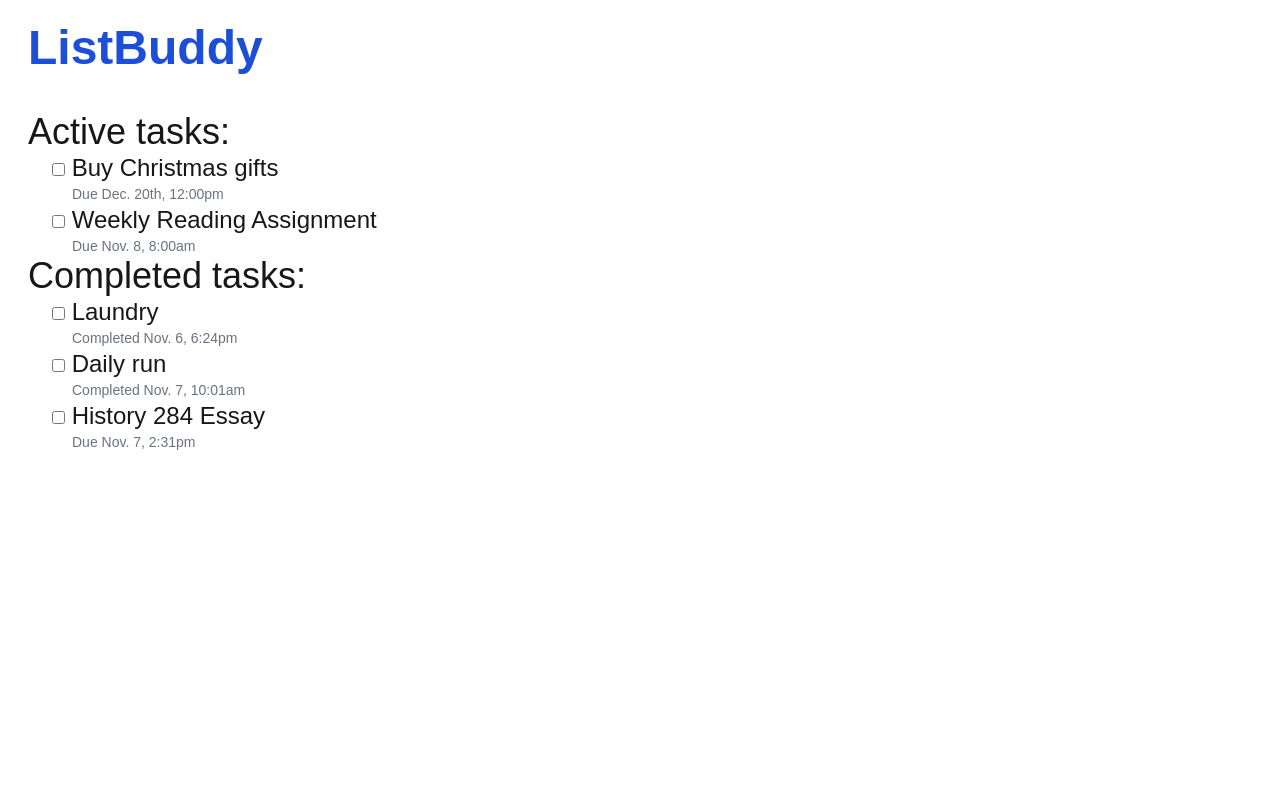
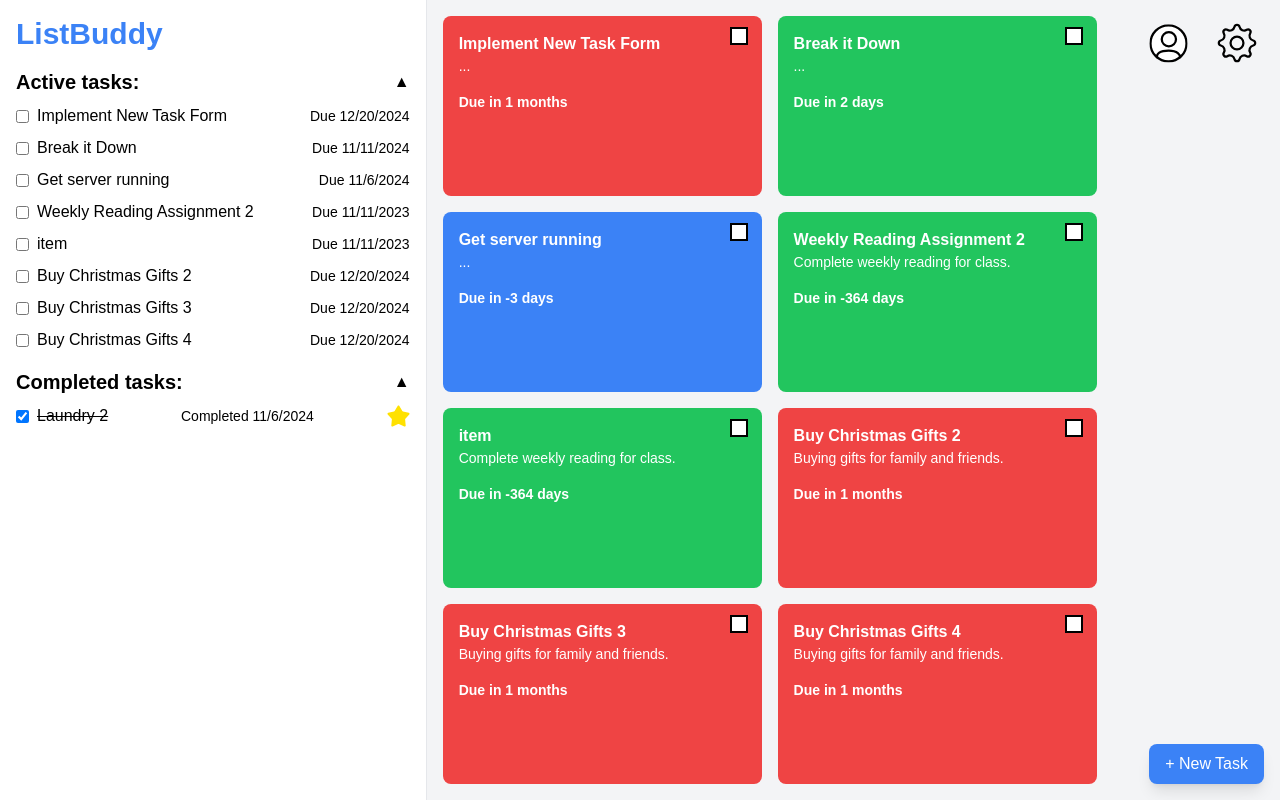
Before and after one commit to StuffGames/list-buddy-app, a Next.js app: page /home in a window 1280 px wide. Built offline with nearby package versions, Linux system fonts and the light colour scheme.

Commit message:
implemented task lists and grid

```diff
--- a/app/home/page.jsx
+++ b/app/home/page.jsx
@@ -1,41 +1,297 @@
-export default function HomePage() {
-    return (
-        <div className="pl-7">
-            <h1 className="text-blue-700 text-5xl font-black mt-6 mb-10">
-            ListBuddy
-            </h1>
-            <div className="task-container">
-                <h2 className="text-4xl">Active tasks:</h2>
-                    <div className="pl-6">
-                    <input type="checkbox" className="task-1"
-                        name="task1" value="task1" />
-                    <label htmlFor="task-1" className="text-2xl"> Buy Christmas gifts</label><br />
-                    <p className="text-gray-500 text-sm ml-5">Due Dec. 20th, 12:00pm</p> {/* Smaller gray text */}
+'use client'
+import React, { useState } from 'react';
 
-                    <input type="checkbox" className="task-2"
-                        name="task2" value="task2" />
-                    <label htmlFor="task-2" className="text-2xl"> Weekly Reading Assignment</label><br />
-                    <p className="text-gray-500 text-sm ml-5">Due Nov. 8, 8:00am</p> {/* Smaller gray text */}
-                    </div>
+const initialTasks = [
+  {
+    name: 'Implement New Task Form',
+    deadline: new Date('2024-12-20'),
+    description: '...',
+    difficulty: 3,
+    category: 'work',
+    completed: false,
+    completion_date: null,
+    priority: 2,
+    importance: 0,
+  },
+  {
+    name: 'Break it Down',
+    deadline: new Date('2024-11-11'),
+    description: '...',
+    difficulty: 2,
+    category: 'school',
+    completed: false,
+    completion_date: null,
+    priority: 2,
+    importance: .1,
+  },
+  {
+    name: 'Get server running',
+    deadline: new Date('2024-11-06'),
+    description: '...',
+    difficulty: 1,
+    category: 'home',
+    completed: false,
+    completion_date: null,
+    priority: 1,
+    importance: .2,
+  },
+  {
+    name: 'Weekly Reading Assignment 2',
+    deadline: new Date('2023-11-11'),
+    description: 'Complete weekly reading for class.',
+    difficulty: 2,
+    category: 'school',
+    completed: false,
+    completion_date: null,
+    priority: 2,
+    importance: .3,
+  },
+  {
+    name: 'Laundry 2',
+    deadline: new Date('2024-11-06'),
+    description: 'Do the laundry.',
+    difficulty: 1,
+    category: 'home',
+    completed: true,
+    completion_date: new Date('2024-11-06'),
+    priority: 1,
+    importance: .4,
+  },
+  {
+    name: 'item',
+    deadline: new Date('2023-11-11'),
+    description: 'Complete weekly reading for class.',
+    difficulty: 2,
+    category: 'school',
+    completed: false,
+    completion_date: null,
+    priority: 2,
+    importance: .5,
+  },
+  {
+    name: 'Buy Christmas Gifts 2',
+    deadline: new Date('2024-12-20'),
+    description: 'Buying gifts for family and friends.',
+    difficulty: 3,
+    category: 'work',
+    completed: false,
+    completion_date: null,
+    priority: 2,
+    importance: .6,
+  },
+  {
+    name: 'Buy Christmas Gifts 3',
+    deadline: new Date('2024-12-20'),
+    description: 'Buying gifts for family and friends.',
+    difficulty: 3,
+    category: 'work',
+    completed: false,
+    completion_date: null,
+    priority: 2,
+    importance: .7,
+  },
+  {
+    name: 'Buy Christmas Gifts 4',
+    deadline: new Date('2024-12-20'),
+    description: 'Buying gifts for family and friends.',
+    difficulty: 3,
+    category: 'work',
+    completed: false,
+    completion_date: null,
+    priority: 2,
+    importance: .8,
+  },
+  // Add more tasks here as needed
+];
 
-                    <h2 className="text-4xl">Completed tasks:</h2>
-                    <div className="pl-6">
-                    <input type="checkbox" className="task-3"
-                        name="task3" value="task3" />
-                    <label htmlFor="task-3" className="text-2xl"> Laundry </label><br />
-                    <p className="text-gray-500 text-sm ml-5">Completed Nov. 6, 6:24pm</p> {/* Smaller gray text */}
+const HomePage = () => {
+  const [tasks, setTasks] = useState(initialTasks);
+  const [showActive, setShowActive] = useState(true);
+  const [showCompleted, setShowCompleted] = useState(true);
 
-                    <input type="checkbox" className="task-4"
-                        name="task4" value="task4" />
-                    <label htmlFor="task-4" className="text-2xl"> Daily run </label><br />
-                    <p className="text-gray-500 text-sm ml-5">Completed Nov. 7, 10:01am</p> {/* Smaller gray text */}
+  const handleToggleActive = () => setShowActive(!showActive);
+  const handleToggleCompleted = () => setShowCompleted(!showCompleted);
 
-                    <input type="checkbox" className="task-5"
-                        name="task5" value="task5" />
-                    <label htmlFor="task-5" className="text-2xl"> History 284 Essay</label><br />
-                    <p className="text-gray-500 text-sm ml-5">Due Nov. 7, 2:31pm</p> {/* Smaller gray text */}
-                </div>
-            </div>
+  // Handler for checkbox change
+  const handleCheckboxChange = (taskName) => {
+    setTasks((prevTasks) =>
+      prevTasks.map((task) =>
+        task.name === taskName
+          ? {
+              ...task,
+              completed: !task.completed,
+              completion_date: !task.completed ? new Date() : null,
+            }
+          : task
+      )
+    );
+  };
+
+  const activeTasks = tasks.filter((task) => !task.completed);
+  const completedTasks = tasks.filter((task) => task.completed);
+
+  return (
+    <body>
+    <div className="flex min-h-screen">
+      {/* Left Panel */}
+      <div className="w-1/3 bg-white border-r p-4 min-h-screen">
+        <h1 className="text-3xl font-bold text-blue-500 mb-4">ListBuddy</h1>
+
+        {/* Active Tasks */}
+        <div>
+          <div className="flex justify-between items-center">
+            <h2 className="text-xl font-semibold text-black">Active tasks:</h2>
+            <button className="text-black" onClick={handleToggleActive}>{showActive ? '▲' : '▼'}</button>
+          </div>
+          {showActive && (
+            <ul className="space-y-2 mt-2">
+              {activeTasks.map((task, index) => (
+                <li key={index} className="flex justify-between items-center">
+                  <div className="flex items-center">
+                    <input
+                      type="checkbox"
+                      checked={task.completed}
+                      onChange={() => handleCheckboxChange(task.name)}
+                    />
+                    <span className="ml-2 text-black" >{task.name}</span>
+                  </div>
+                  <div className="text-sm text-black">
+                    Due {task.deadline.toLocaleDateString()}
+                  </div>
+                </li>
+              ))}
+            </ul>
+          )}
+        </div>
+
+        {/* Completed Tasks */}
+        <div className="mt-4">
+          <div className="flex justify-between items-center">
+            <h2 className="text-xl font-semibold text-black">Completed tasks:</h2>
+            <button className="text-black" onClick={handleToggleCompleted}>{showCompleted ? '▲' : '▼'}</button>
+          </div>
+          {showCompleted && (
+            <ul className="space-y-2 mt-2">
+              {completedTasks.map((task, index) => (
+                <li key={index} className="flex justify-between items-center">
+                  <div className="flex items-center">
+                    <input
+                      type="checkbox"
+                      checked={task.completed}
+                      onChange={() => handleCheckboxChange(task.name)}
+                    />
+                    <span className="ml-2 line-through text-black">{task.name}</span>
+                  </div>
+                  <div className="text-sm text-black">
+                    Completed {task.completion_date?.toLocaleDateString()}
+                  </div>
+                  {task.completion_date <= task.deadline && (
+                    <svg width="23" height="22" viewBox="0 0 46 44" fill="none" xmlns="http://www.w3.org/2000/svg">
+                      <path d="M21.279 1.90679C22.0535 0.59869 23.9465 0.598689 24.721 1.90679L30.7152 12.0311C30.9962 12.5058 31.4607 12.8433 31.9989 12.9638L43.4801 15.5361C44.9635 15.8684 45.5485 17.6688 44.5437 18.8096L36.7672 27.639C36.4026 28.0529 36.2252 28.599 36.2768 29.1481L37.3784 40.8622C37.5207 42.3757 35.9892 43.4884 34.5938 42.8854L23.7934 38.2179C23.2871 37.9991 22.7129 37.9991 22.2066 38.2179L11.4062 42.8853C10.0108 43.4884 8.47931 42.3757 8.62163 40.8622L9.72317 29.1481C9.77481 28.599 9.59737 28.0529 9.23282 27.639L1.4563 18.8096C0.451543 17.6688 1.03652 15.8684 2.51993 15.5361L14.0011 12.9638C14.5393 12.8433 15.0038 12.5058 15.2848 12.0311L21.279 1.90679Z" fill="#FFE100"/>
+                    </svg>
+                  )}
+                </li>
+              ))}
+            </ul>
+          )}
+        </div>
       </div>
-    );
-}
+
+      {/* Right Panel (Grid of Tasks) */}
+      <div className="flex-1 bg-gray-100 p-4 grid gap-4 grid-cols-5">
+  {activeTasks
+    .sort((a, b) => a.importance - b.importance) // Sort by importance in ascending order
+    .map((task, index) => {
+      const daysUntilDeadline = Math.ceil(
+        (task.deadline - new Date()) / (1000 * 60 * 60 * 24)
+      );
+      const boxSize = task.priority <= 2
+        ? 'col-span-2 row-span-2'
+        : task.priority <= 4
+        ? 'col-span-3 row-span-3'
+        : 'col-span-4 row-span-4';
+      const color = task.category === 'work'
+        ? 'bg-red-500'
+        : task.category === 'school'
+        ? 'bg-green-500'
+        : task.category === 'home'
+        ? 'bg-blue-500'
+        : 'bg-purple-500';
+
+      return (
+        <div
+          key={index}
+          className={`${boxSize} ${color} p-4 text-white rounded-lg relative`}
+        >
+          <button
+                onClick={() => handleCheckboxChange(task.name)}
+                className="absolute top-2 right-2 w-6 h-6"
+              >
+                {task.completed ? (
+                  <svg width="18" height="18" viewBox="0 0 18 18" fill="none" xmlns="http://www.w3.org/2000/svg">
+                    <rect x="1" y="1" width="16" height="16" fill="white" stroke="black" strokeWidth="2"/>
+                  </svg>
+                ) : (
+                  <svg width="18" height="18" viewBox="0 0 18 18" fill="none" xmlns="http://www.w3.org/2000/svg">
+                    <rect x="1" y="1" width="16" height="16" fill="white" stroke="black" strokeWidth="2"/>
+                  </svg>
+                )}
+              </button>
+          <h3 className="font-semibold">{task.name}</h3>
+          <p className="text-sm">{task.description}</p>
+          <div className="mt-4 text-sm font-semibold">
+            {daysUntilDeadline > 30
+              ? `Due in ${Math.floor(daysUntilDeadline / 30)} months`
+              : `Due in ${daysUntilDeadline} days`}
+          </div>
+        </div>
+      );
+    })}
+</div>
+
+      {/* Icons and Buttons */}
+      <div className="absolute bottom-4 right-4 flex items-center space-x-2">
+        <button className="bg-blue-500 text-white px-4 py-2 rounded-lg shadow-lg hover:bg-blue-600">
+          + New Task
+        </button>
+      </div>
+
+      {/* Profile and Settings Icons */}
+      <div className="absolute top-0 right-0 flex">
+        <button className = "scale-75" onClick={() => navigateToProfile()}>
+          <svg width="51" height="51" viewBox="0 0 51 51" fill="none" xmlns="http://www.w3.org/2000/svg">
+            <circle cx="25.5" cy="25.5" r="24" fill="white" stroke="black" strokeWidth="3"/>
+            <circle cx="26" cy="20" r="9.5" fill="white" stroke="black" strokeWidth="3"/>
+            <path d="M10.0192 44C9.69146 39.5 13.4943 35 25.7529 35C38.0115 35 41 41.3 41 44" stroke="black" strokeWidth="3" strokeLinecap="round"/>
+          </svg>
+        </button>
+        <button className = "scale-75" onClick={() => navigateToSettings()}>
+          <svg width="86" height="86" viewBox="0 0 86 86" fill="none" xmlns="http://www.w3.org/2000/svg">
+            <circle cx="43" cy="43" r="8.58642" stroke="black" strokeWidth="3"/>
+            <path d="M30.0682 25.4027C33.7954 27.7563 38.7297 25.7125 39.701 21.4126C40.4952 17.8967 45.5048 17.8967 46.299 21.4126C47.2703 25.7125 52.2046 27.7563 55.9319 25.4027C58.9795 23.4781 62.5219 27.0205 60.5973 30.0681C58.2437 33.7954 60.2875 38.7297 64.5874 39.701C68.1033 40.4952 68.1033 45.5048 64.5874 46.299C60.2875 47.2703 58.2437 52.2046 60.5973 55.9319C62.5219 58.9795 58.9795 62.5219 55.9319 60.5973C52.2046 58.2437 47.2703 60.2875 46.299 64.5874C45.5048 68.1033 40.4952 68.1033 39.701 64.5874C38.7297 60.2875 33.7954 58.2437 30.0681 60.5973C27.0205 62.5219 23.4781 58.9795 25.4027 55.9319C27.7563 52.2046 25.7125 47.2703 21.4126 46.299C17.8967 45.5048 17.8967 40.4952 21.4126 39.701C25.7125 38.7297 27.7563 33.7954 25.4027 30.0681C23.4781 27.0205 27.0205 23.4781 30.0682 25.4027Z" stroke="black" strokeWidth="3"/>
+          </svg>
+        </button>
+      </div>
+    </div>
+    </body>
+  );
+};
+
+// Pseudo-code functions for navigating to profile and settings
+const navigateToProfile = () => {
+  // Navigate to profile page
+  console.log('Navigate to profile page');
+};
+
+const navigateToSettings = () => {
+  // Navigate to settings page
+  console.log('Navigate to settings page');
+};
+
+// Pseudo-code for adding a new task
+const addNewTask = () => {
+  // Function to add a new task
+  console.log('Add a new task');
+};
+
+export default HomePage;
```
